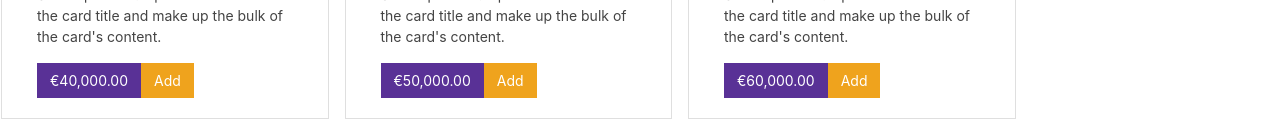
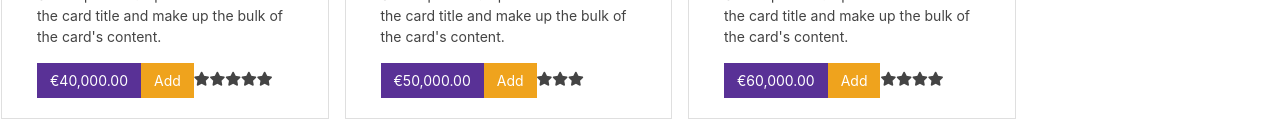
Before and after one commit to kiran-blockchain/mitel-angular, an Angular app: page /products in a window 1280 px wide. Shown: the part 391-524 px from the top of the page. Built offline with nearby package versions, Linux system fonts and the light colour scheme.

Commit message:
added code

```diff
--- a/src/app/app.module.ts
+++ b/src/app/app.module.ts
@@ -15,6 +15,7 @@ import { RouterModule } from '@angular/router';
 import { LoginComponent } from './User/login/login.component';
 import {HttpClientModule} from '@angular/common/http'
 import { DataService } from './data.service';
+import { RatingComponent } from './rating/rating.component';
 
 @NgModule({
   imports: [
@@ -46,6 +47,7 @@ import { DataService } from './data.service';
     CartComponent,
     RegisterComponent,
     PhoneFormatPipe,
+    RatingComponent,
     //ChangecolorDirective
   ],
 
--- a/src/app/prodcuts/products.component.html
+++ b/src/app/prodcuts/products.component.html
@@ -7,6 +7,7 @@
       <a href="#" class="btn btn-primary">{{p.price | currency:"EUR"}}</a>
 
       <button class="btn btn-warning"(click)="addItem(p)">Add</button>
+     <app-rating [starRating]="p.rating"></app-rating>
     </div>
   </div>
 </div>
--- a/src/app/prodcuts/products.component.ts
+++ b/src/app/prodcuts/products.component.ts
@@ -10,35 +10,41 @@ export class ProductsComponent {
         name:"Product One",
         id:1,
         price:40000,
+        rating:5,
         imageUrl:"https://rukminim1.flixcart.com/image/612/612/klphn680/hand-juicer/j/i/g/aluminium-hand-juicer-heavy-duty-single-press-lemon-squeezer-original-imagyrt6bz3nb6qk.jpeg?q=70"
     },
     {
         name:"Product Two",
         id:2,
         price:50000,
+        rating:3,
         imageUrl:"https://rukminim1.flixcart.com/image/612/612/kl175ow0/hand-juicer/e/z/z/plastic-hand-juicer-fruit-and-vegetable-pinkpack-of-1-foxter-original-imagy8zdtc5ywx4t.jpeg?q=70"
     },
     {
         name:"Product Three",
         id:3,
         price:60000,
+        rating:4,
         imageUrl:"https://rukminim1.flixcart.com/image/612/612/klphn680/hand-juicer/j/i/g/aluminium-hand-juicer-heavy-duty-single-press-lemon-squeezer-original-imagyrt6bz3nb6qk.jpeg?q=70"
     },{
         name:"Product One",
-        id:1,
+        id:4,
         price:40000,
+        rating:2,
         imageUrl:"https://rukminim1.flixcart.com/image/612/612/klphn680/hand-juicer/j/i/g/aluminium-hand-juicer-heavy-duty-single-press-lemon-squeezer-original-imagyrt6bz3nb6qk.jpeg?q=70"
     },
     {
         name:"Product Two",
-        id:2,
+        id:4,
         price:50000,
+        rating:2,
         imageUrl:"https://rukminim1.flixcart.com/image/612/612/kl175ow0/hand-juicer/e/z/z/plastic-hand-juicer-fruit-and-vegetable-pinkpack-of-1-foxter-original-imagy8zdtc5ywx4t.jpeg?q=70"
     },
     {
         name:"Product Three",
-        id:3,
+        id:6,
         price:60000,
+        rating:1,
         imageUrl:"https://rukminim1.flixcart.com/image/612/612/klphn680/hand-juicer/j/i/g/aluminium-hand-juicer-heavy-duty-single-press-lemon-squeezer-original-imagyrt6bz3nb6qk.jpeg?q=70"}
 
 
--- /dev/null
+++ b/src/app/rating/rating.component.html
@@ -0,0 +1,3 @@
+<span *ngFor="let s of stars">
+    <span><i class="fa fa-star" aria-hidden="true"></i></span>
+</span>
--- /dev/null
+++ b/src/app/rating/rating.component.ts
@@ -0,0 +1,22 @@
+import { Component, Input, OnInit } from '@angular/core';
+
+@Component({
+  selector: 'app-rating',
+  templateUrl: './rating.component.html',
+  styleUrls: ['./rating.component.css']
+})
+export class RatingComponent implements OnInit {
+
+  constructor() { }
+
+  ngOnInit(): void {
+    this.stars=[];
+    for(let i=1;i<=this.starRating;i++){
+      this.stars.push(i);
+    }
+  }
+  @Input()
+  starRating=0;
+
+  stars:any;
+}
--- a/src/index.html
+++ b/src/index.html
@@ -6,6 +6,8 @@
   <base href="/">
   <meta name="viewport" content="width=device-width, initial-scale=1">
   <link rel="icon" type="image/x-icon" href="favicon.ico">
+  <link rel="stylesheet" href="https://pro.fontawesome.com/releases/v5.10.0/css/all.css" integrity="sha384-AYmEC3Yw5cVb3ZcuHtOA93w35dYTsvhLPVnYs9eStHfGJvOvKxVfELGroGkvsg+p" crossorigin="anonymous"/>
+
   <link rel="stylesheet" href="https://stackpath.bootstrapcdn.com/bootswatch/4.5.2/pulse/bootstrap.min.css">
 
   <script src="https://cdn.jsdelivr.net/npm/bootstrap@4.6.0/dist/js/bootstrap.bundle.min.js" integrity="sha384-Piv4xVNRyMGpqkS2by6br4gNJ7DXjqk09RmUpJ8jgGtD7zP9yug3goQfGII0yAns" crossorigin="anonymous"></script>
```
Also changed, not shown: src/app/rating/rating.component.css (added), 1 other file (tests, documents, lock files or other folders).
